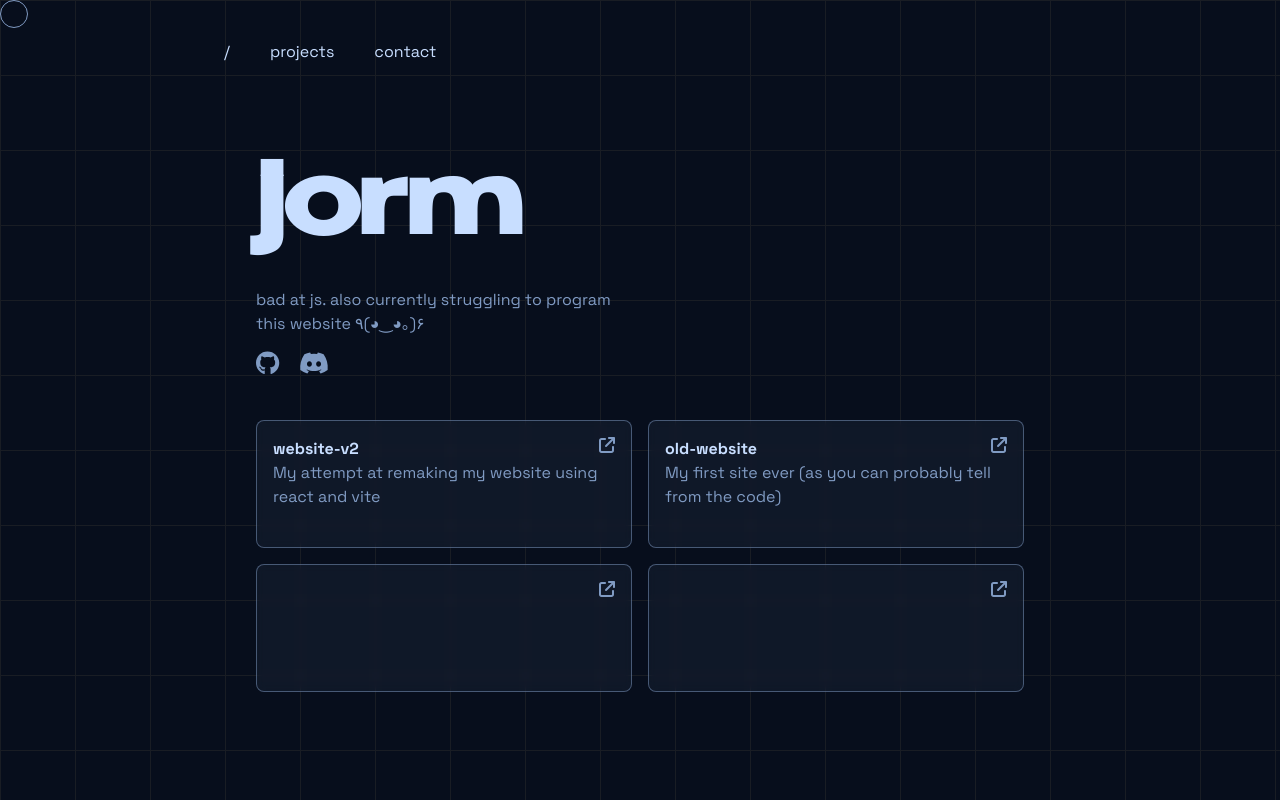
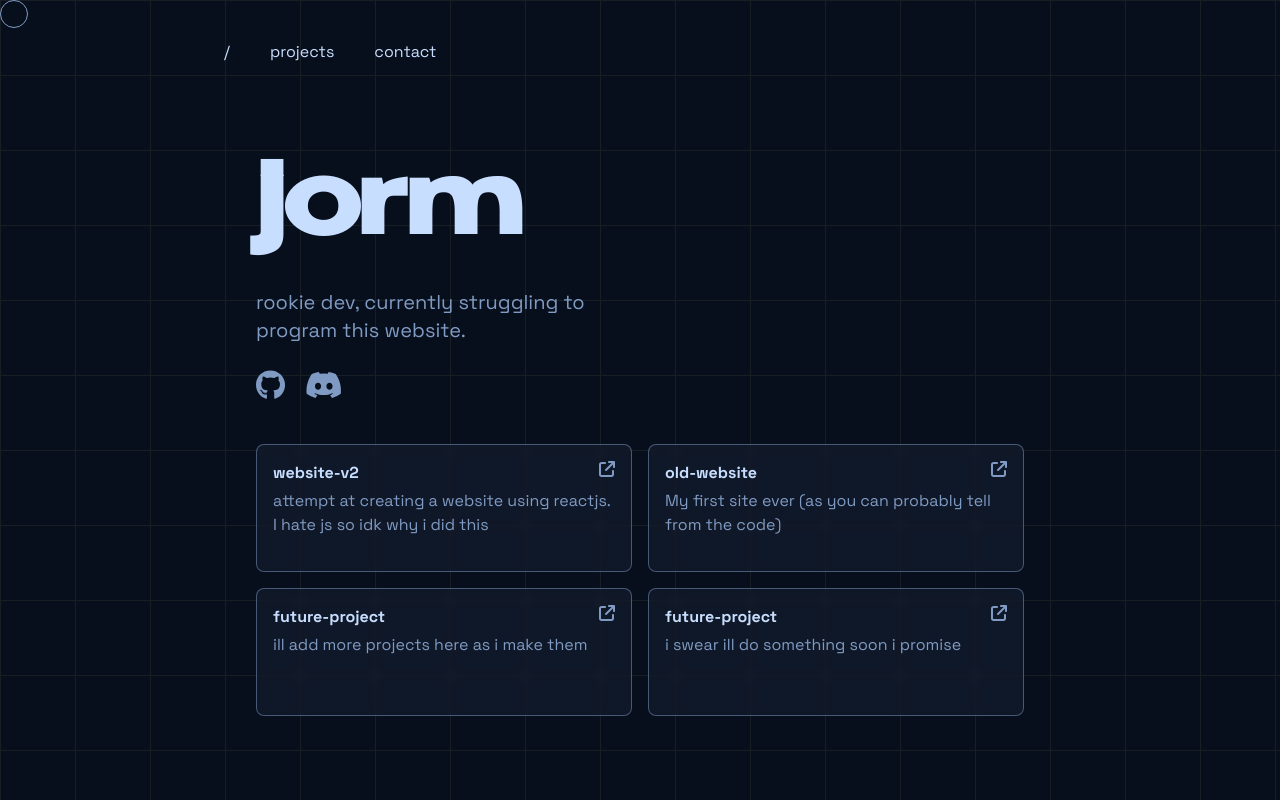
Before and after one commit to jormy/website, a React (Vite) app: page / in a window 1280 px wide. Shown: the top 802 px of the page. Built offline with nearby package versions, Linux system fonts and the light colour scheme.

Commit message:
feat: tooltips

```diff
--- a/src/App.jsx
+++ b/src/App.jsx
@@ -4,6 +4,7 @@ import Links from "./components/Links"
 import ProjectCard from "./components/ProjectCard"
 import Footer from "./components/Footer"
 import Cursor from "./components/Cursor"
+import Tooltip from "./components/Tooltip"
 
 // TODO: add a fade out linear gradient in front of grid pattern
 function App() {
@@ -20,7 +21,7 @@ function App() {
               <div className="grid grid-cols-2 gap-4">
                 <ProjectCard
                   name="website-v2"
-                  descr="My attempt at remaking my website using react and vite"
+                  descr="attempt at creating a website using reactjs. I hate js so idk why i did this"
                   link="https://github.com/jormy/website-v2"/>
 
                 <ProjectCard
@@ -28,8 +29,15 @@ function App() {
                   descr="My first site ever (as you can probably tell from the code)"
                   link="https://github.com/jormy/jormy.github.io"/>
 
-                <ProjectCard/>
-                <ProjectCard/>
+                <ProjectCard
+                  name="future-project"
+                  descr="ill add more projects here as i make them"
+                  link="https://github.com/jormy"/>
+
+                <ProjectCard
+                  name="future-project"
+                  descr="i swear ill do something soon i promise"
+                  link="https://github.com/jormy"/>
               </div>
             </div>
           <Footer />
--- a/src/components/Header.jsx
+++ b/src/components/Header.jsx
@@ -3,8 +3,8 @@ function Header() {
     return (
         <>
             <h1 className="text-blue-main font-header text-8xl font-bold">jorm</h1>
-            <p className="text-blue-body py-3 max-w-96  mt-5">bad at js. also currently struggling to program
-            this website ٩(◕‿◕｡)۶</p>
+            <p className="text-blue-body text-xl py-3 max-w-96  mt-5">rookie dev, currently struggling to program
+            this website.</p>
         </>
     )
 }
--- a/src/components/Links.jsx
+++ b/src/components/Links.jsx
@@ -1,11 +1,27 @@
 import { FontAwesomeIcon } from '@fortawesome/react-fontawesome'
 import { faGithub } from '@fortawesome/free-brands-svg-icons'
 import { faDiscord } from '@fortawesome/free-brands-svg-icons'
+import Tooltip from './Tooltip'
+
 function Links() {
     return (
-        <>  <div className='text-blue-body text-2xl space-x-2 mb-10'>
-                <a href="https://github.com/jormy" target="_blank" className="pr-3"><FontAwesomeIcon icon={faGithub} /></a>
-                <a href="https://discordapp.com/users/743010360340250725" target="_blank" ><FontAwesomeIcon icon={faDiscord} /></a>
+        <>  <div className='text-blue-body text-3xl space-x-2 mt-3 mb-10'>
+                <a href="https://github.com/jormy"
+                    target="_blank"
+                    className="has-tooltip pr-3 hover:text-blue-light transition-colors">
+                        <Tooltip text="@jormy" />
+                        <FontAwesomeIcon icon={faGithub}
+                    />
+                </a>
+
+                <a href="https://discordapp.com/users/743010360340250725"
+                    target="_blank"
+                    className="has-tooltip hover:text-blue-light transition-colors">
+                        <Tooltip text="@jormers" />
+                        <FontAwesomeIcon icon={faDiscord}
+                    />
+                </a>
+
             </div>
         </>
     )
--- a/src/components/ProjectCard.jsx
+++ b/src/components/ProjectCard.jsx
@@ -3,17 +3,11 @@ import { faArrowUpRightFromSquare } from '@fortawesome/free-solid-svg-icons'
 
 function ProjectCard(props) {
 
-    ProjectCard.defaultProps = {
-        name: "Project Name",
-        descr: "Lorem ipsum dolor sit amet, consectetur adipiscing elit, sed do eiusmod tempor",
-        link: "#",
-    }
-
     return (
         <a href={props.link} target="_blank" className="">
             <div className="border-blue-body/[0.5] bg-blue-body/[0.07] text-blue-body backdrop-blur-sm border border-1 rounded-lg p-4 h-32 ">
                 <FontAwesomeIcon icon={faArrowUpRightFromSquare} className="float-end" />
-                <h2 className="text-blue-main font-bold">{props.name}</h2>
+                <h2 className="text-blue-main font-bold mb-1">{props.name}</h2>
                 <p>{props.descr}</p>
             </div>
         </a>
--- /dev/null
+++ b/src/components/Tooltip.jsx
@@ -0,0 +1,7 @@
+function Tooltip(props) {
+    return (
+        <div className="tooltip bg-blue-light text-midnight -mt-8  text-sm tracking-tight inline-block rounded shadow-lg p-1 translate-x-[-25%] translate-y-[-20%]">{props.text}</div>
+    );
+}
+
+export default Tooltip;
--- a/src/index.css
+++ b/src/index.css
@@ -15,3 +15,11 @@
 .cursor-transitions {
 	transition: transform 0.3s cubic-bezier(.37, .88, .88, 1.01), opacity 0.3s ease;
 }
+
+.tooltip {
+    @apply invisible absolute;
+  }
+
+  .has-tooltip:hover .tooltip {
+    @apply visible z-50
+  }
--- a/tailwind.config.js
+++ b/tailwind.config.js
@@ -5,6 +5,7 @@ export default {
     colors: {
       "blue-main": "#C8DEFF",
       "blue-body": "#809bc3",
+      "blue-light": "#bfd9ff",
       midnight: "#070E1C",
     },
     extend: {
```
